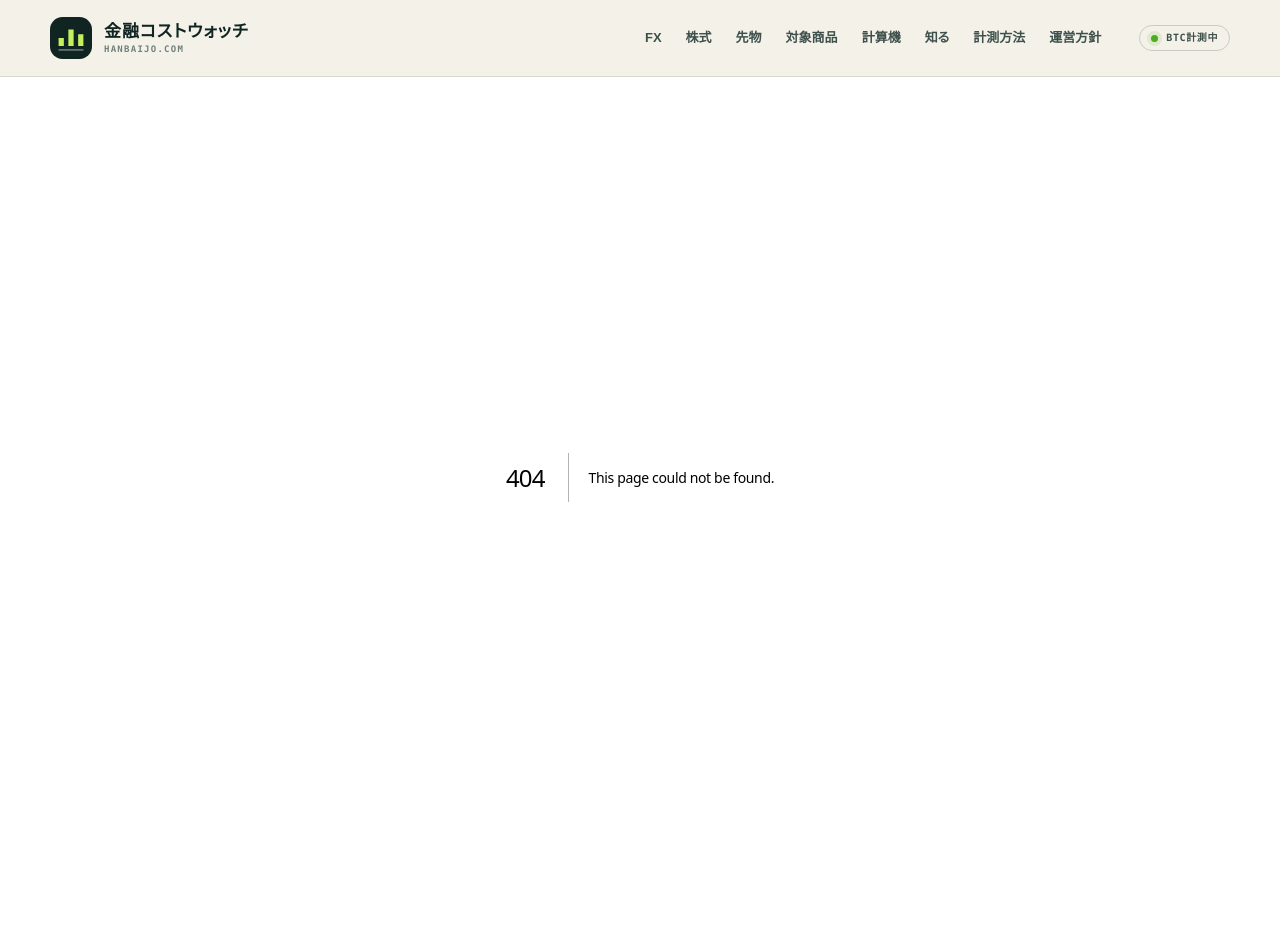
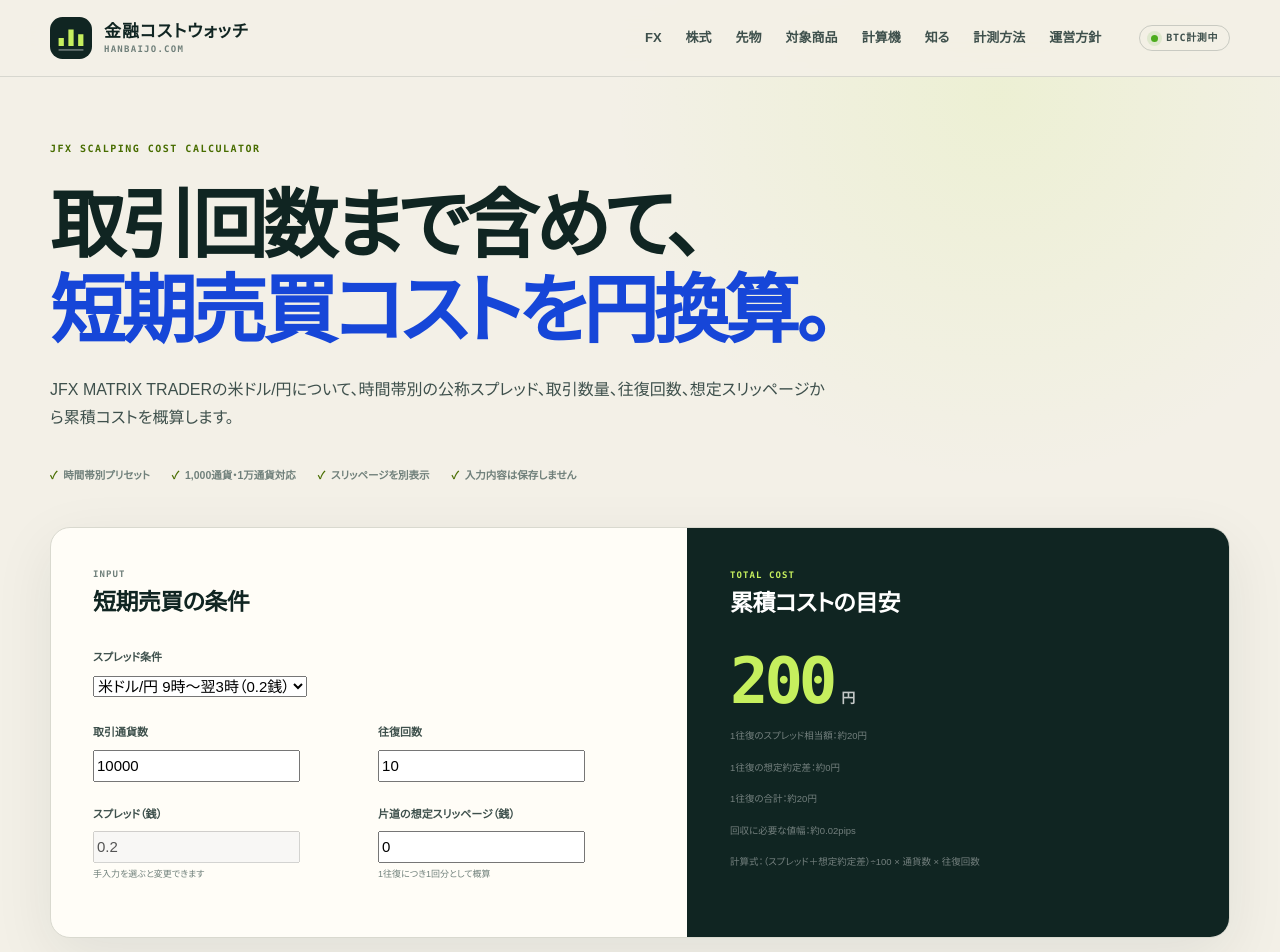
Before and after one commit to mrok18/hanbaijo, a Next.js app: page /tools/jfx-scalping-cost-calculator in a window 1280 px wide. Before the commit this address had no page. Shown: the top 952 px of the page. Built offline with nearby package versions, Linux system fonts and the light colour scheme.

Commit message:
feat: add JFX scalping cost calculator

```diff
--- a/app/articles/jfx-scalping-spread-cost/page.tsx
+++ b/app/articles/jfx-scalping-spread-cost/page.tsx
@@ -37,6 +37,7 @@ export default function Page() {
     </ul><p>取引条件は2026年9月8日に公式ページで確認しました。スプレッドは原則固定・例外ありで、変更される場合があります。</p></section>
 
     <p><Link href="/tools/fx-pip-value-calculator">取引数量からpips損益を計算する →</Link></p>
+    <p><Link href="/tools/jfx-scalping-cost-calculator">JFXの時間帯別スプレッドを取引回数まで計算する →</Link></p>
     <p><Link href="/articles/fx-spread-cost">スプレッドを円に直す方法 →</Link></p>
     <p><Link href="/fx/jfx">JFXの取引条件一覧へ →</Link></p>
   </article>;
--- a/app/sitemap.ts
+++ b/app/sitemap.ts
@@ -30,7 +30,7 @@ export default function sitemap(): MetadataRoute.Sitemap {
   ];
   return [
     { url: base, lastModified: now, changeFrequency: 'hourly', priority: 1 },
-    ...['fx', 'cfd', 'stocks', 'futures', 'markets', 'tools', 'tools/cost-calculator', 'tools/nikkei225-margin-buffer-calculator', 'tools/nikkei225-position-size-calculator', 'tools/trading-break-even-calculator', 'tools/fx-swap-break-even-calculator', 'tools/cfd-margin-calculator', 'tools/fx-position-size-calculator', 'tools/fx-pip-value-calculator', 'tools/risk-reward-calculator', 'tools/us-stock-fx-profit-calculator', 'tools/matsui-fx-spread-calculator', 'tools/matsui-fx-margin-calculator', 'tools/matsui-us-stock-cost-calculator', 'tools/matsui-futures-cost-calculator', 'tools/matsui-box-rate-calculator', 'articles', 'method', 'about', 'disclaimer', 'contact'].map((p) => ({
+    ...['fx', 'cfd', 'stocks', 'futures', 'markets', 'tools', 'tools/cost-calculator', 'tools/jfx-scalping-cost-calculator', 'tools/nikkei225-margin-buffer-calculator', 'tools/nikkei225-position-size-calculator', 'tools/trading-break-even-calculator', 'tools/fx-swap-break-even-calculator', 'tools/cfd-margin-calculator', 'tools/fx-position-size-calculator', 'tools/fx-pip-value-calculator', 'tools/risk-reward-calculator', 'tools/us-stock-fx-profit-calculator', 'tools/matsui-fx-spread-calculator', 'tools/matsui-fx-margin-calculator', 'tools/matsui-us-stock-cost-calculator', 'tools/matsui-futures-cost-calculator', 'tools/matsui-box-rate-calculator', 'articles', 'method', 'about', 'disclaimer', 'contact'].map((p) => ({
       url: `${base}/${p}`, lastModified: now, changeFrequency: 'monthly' as const, priority: 0.6,
     })),
     ...POSTS.map((p) => ({
--- /dev/null
+++ b/app/tools/jfx-scalping-cost-calculator/page.tsx
@@ -0,0 +1,41 @@
+'use client';
+
+import Link from 'next/link';
+import { useMemo, useState } from 'react';
+
+const presets = [
+  { label: '米ドル/円 9時〜翌3時（0.2銭）', spread: 0.2 },
+  { label: '米ドル/円 3時〜9時（5.9銭）', spread: 5.9 },
+  { label: '手入力', spread: 0.2 },
+] as const;
+
+export default function Page() {
+  const [presetIndex, setPresetIndex] = useState(0);
+  const [units, setUnits] = useState(10000);
+  const [roundTrips, setRoundTrips] = useState(10);
+  const [customSpread, setCustomSpread] = useState(0.2);
+  const [slippageSen, setSlippageSen] = useState(0);
+  const spread = presetIndex === 2 ? customSpread : presets[presetIndex].spread;
+  const result = useMemo(() => {
+    const quantity = Math.max(0, units);
+    const trades = Math.max(0, roundTrips);
+    const spreadPerTrade = Math.max(0, spread) / 100 * quantity;
+    const slippagePerTrade = Math.max(0, slippageSen) / 100 * quantity;
+    const perTrade = spreadPerTrade + slippagePerTrade;
+    return { spreadPerTrade, slippagePerTrade, perTrade, total: perTrade * trades, breakEvenPips: (Math.max(0, spread) + Math.max(0, slippageSen)) / 10 };
+  }, [units, roundTrips, spread, slippageSen]);
+  const yen = new Intl.NumberFormat('ja-JP', { maximumFractionDigits: 2 });
+
+  return <div className="calculator-page">
+    <header className="calculator-intro"><p className="page-kicker">JFX SCALPING COST CALCULATOR</p><h1>取引回数まで含めて、<br /><em>短期売買コストを円換算。</em></h1><p className="lede">JFX MATRIX TRADERの米ドル/円について、時間帯別の公称スプレッド、取引数量、往復回数、想定スリッページから累積コストを概算します。</p><div className="calculator-proof"><span>時間帯別プリセット</span><span>1,000通貨・1万通貨対応</span><span>スリッページを別表示</span><span>入力内容は保存しません</span></div></header>
+    <div className="calculator-shell"><div className="calculator-grid"><section className="calculator-inputs"><div className="calculator-panel-head"><div><span>INPUT</span><h2>短期売買の条件</h2></div></div><div className="field-grid">
+      <label className="wide"><span>スプレッド条件</span><select value={presetIndex} onChange={e => { const index = Number(e.target.value); setPresetIndex(index); if (index < 2) setCustomSpread(presets[index].spread); }}>{presets.map((item, index) => <option value={index} key={item.label}>{item.label}</option>)}</select></label>
+      <label><span>取引通貨数</span><input type="number" min="0" step="1000" value={units} onChange={e => setUnits(Number(e.target.value))} /></label>
+      <label><span>往復回数</span><input type="number" min="0" step="1" value={roundTrips} onChange={e => setRoundTrips(Number(e.target.value))} /></label>
+      <label><span>スプレッド（銭）</span><input type="number" min="0" step="0.1" value={spread} disabled={presetIndex !== 2} onChange={e => setCustomSpread(Number(e.target.value))} /><small>手入力を選ぶと変更できます</small></label>
+      <label><span>片道の想定スリッページ（銭）</span><input type="number" min="0" step="0.1" value={slippageSen} onChange={e => setSlippageSen(Number(e.target.value))} /><small>1往復につき1回分として概算</small></label>
+    </div></section><section className="calculator-result"><div className="result-head"><span>TOTAL COST</span><h2>累積コストの目安</h2></div><div className="total-cost"><strong>{yen.format(result.total)}</strong><span>円</span></div><p>1往復のスプレッド相当額：約{yen.format(result.spreadPerTrade)}円</p><p>1往復の想定約定差：約{yen.format(result.slippagePerTrade)}円</p><p>1往復の合計：約{yen.format(result.perTrade)}円</p><p>回収に必要な値幅：約{yen.format(result.breakEvenPips)}pips</p><p>計算式：（スプレッド＋想定約定差）÷100 × 通貨数 × 往復回数</p></section></div></div>
+    <div className="callout"><strong>公称値と実際の約定コストは異なります</strong><p>米ドル/円0.2銭は9時〜翌3時、5.9銭は3時〜9時の公式掲載値で、原則固定・例外ありです。相場急変、指標発表、流動性低下、大口注文では提示幅や約定価格が変わる可能性があります。計算結果は利益や約定価格を保証しません。</p></div>
+    <nav className="calculator-proof" aria-label="計算根拠と関連記事"><Link href="/articles/jfx-scalping-spread-cost">JFX短期売買コスト解説</Link><Link href="/fx/jfx">JFX取引条件一覧</Link><Link href="/tools/fx-pip-value-calculator">pips損益計算</Link><a href="https://www.jfx.co.jp/trading_rule/spread/" target="_blank" rel="noopener noreferrer">JFX公式スプレッド</a></nav>
+  </div>;
+}
--- a/app/tools/page.tsx
+++ b/app/tools/page.tsx
@@ -6,6 +6,7 @@ export const metadata = {
 };
 
 const tools = [
+  { href: '/tools/jfx-scalping-cost-calculator', tag: 'FX / JFX', title: 'JFX短期売買コスト計算機', description: '米ドル/円の時間帯別スプレッド、数量、往復回数、想定スリッページから累積コストを計算します。', scope: '0.2銭・早朝5.9銭' },
   { href: '/tools/nikkei225-position-size-calculator', tag: 'FUTURES RISK', title: '日経225先物 適正枚数計算機', description: '口座資金、許容リスク率、損切り幅、必要証拠金から、先物の最大枚数を整数で逆算します。', scope: '損失上限から枚数を逆算' },
   { href: '/tools/nikkei225-margin-buffer-calculator', tag: 'FUTURES RISK', title: '日経225先物 証拠金余力計算機', description: '口座資金、必要証拠金、枚数から、資金余力が何円・何ティックの逆行に相当するか計算します。', scope: 'ラージ・mini・マイクロ' },
   { href: '/tools/fx-swap-break-even-calculator', tag: 'FX SWAP', title: 'FXスワップ損益分岐日数計算機', description: '通貨数、スプレッド、1日分のスワップから、初期コストを回収する付与日数と保有後の差引損益を計算します。', scope: '受取・支払に対応' },
@@ -25,7 +26,7 @@ const tools = [
 
 export default function Page() {
   return <div className="fx-page">
-    <section className="fx-hero"><div><p className="page-kicker">FINANCIAL COST TOOLKIT</p><h1>取引条件を、<br /><em>円の負担へ。</em></h1><p className="lede">広告の見出しだけでは分からないコストを、取引金額・数量・保有条件に合わせて試算します。入力値はブラウザ内で計算され、サーバーへ保存しません。</p><div className="hero-actions"><Link className="button primary" href="/tools/cost-calculator">汎用計算機を開く</Link><Link className="button secondary" href="/method">算出方法を確認</Link></div></div><aside className="fx-status-panel"><span>TOOL STATUS</span><strong>15種類を公開中</strong><p>汎用計算に加え、公式の取引単位・料金体系を反映したサービス別計算機を順次追加しています。</p><dl><div><dt>対象</dt><dd>FX・CFD・株・先物</dd></div><div><dt>入力保存</dt><dd>なし</dd></div><div><dt>利用料</dt><dd>無料</dd></div></dl></aside></section>
+    <section className="fx-hero"><div><p className="page-kicker">FINANCIAL COST TOOLKIT</p><h1>取引条件を、<br /><em>円の負担へ。</em></h1><p className="lede">広告の見出しだけでは分からないコストを、取引金額・数量・保有条件に合わせて試算します。入力値はブラウザ内で計算され、サーバーへ保存しません。</p><div className="hero-actions"><Link className="button primary" href="/tools/cost-calculator">汎用計算機を開く</Link><Link className="button secondary" href="/method">算出方法を確認</Link></div></div><aside className="fx-status-panel"><span>TOOL STATUS</span><strong>16種類を公開中</strong><p>汎用計算に加え、公式の取引単位・料金体系を反映したサービス別計算機を順次追加しています。</p><dl><div><dt>対象</dt><dd>FX・CFD・株・先物</dd></div><div><dt>入力保存</dt><dd>なし</dd></div><div><dt>利用料</dt><dd>無料</dd></div></dl></aside></section>
 
     <section className="fx-section"><div className="section-heading"><div><p className="section-index">01 / CALCULATORS</p><h2>目的から計算機を選ぶ</h2><p>商品横断の概算と、サービス固有条件の計算を分けています。</p></div></div><div className="affiliate-grid">{tools.map((tool, index) => <article className="affiliate-card" key={tool.href}><div className="affiliate-card-head"><span>TOOL {String(index + 1).padStart(2, '0')}</span><b>{tool.scope}</b></div><p className="affiliate-category">{tool.tag}</p><h3>{tool.title}</h3><p>{tool.description}</p><Link href={tool.href}>計算する →</Link></article>)}</div></section>
 
```
